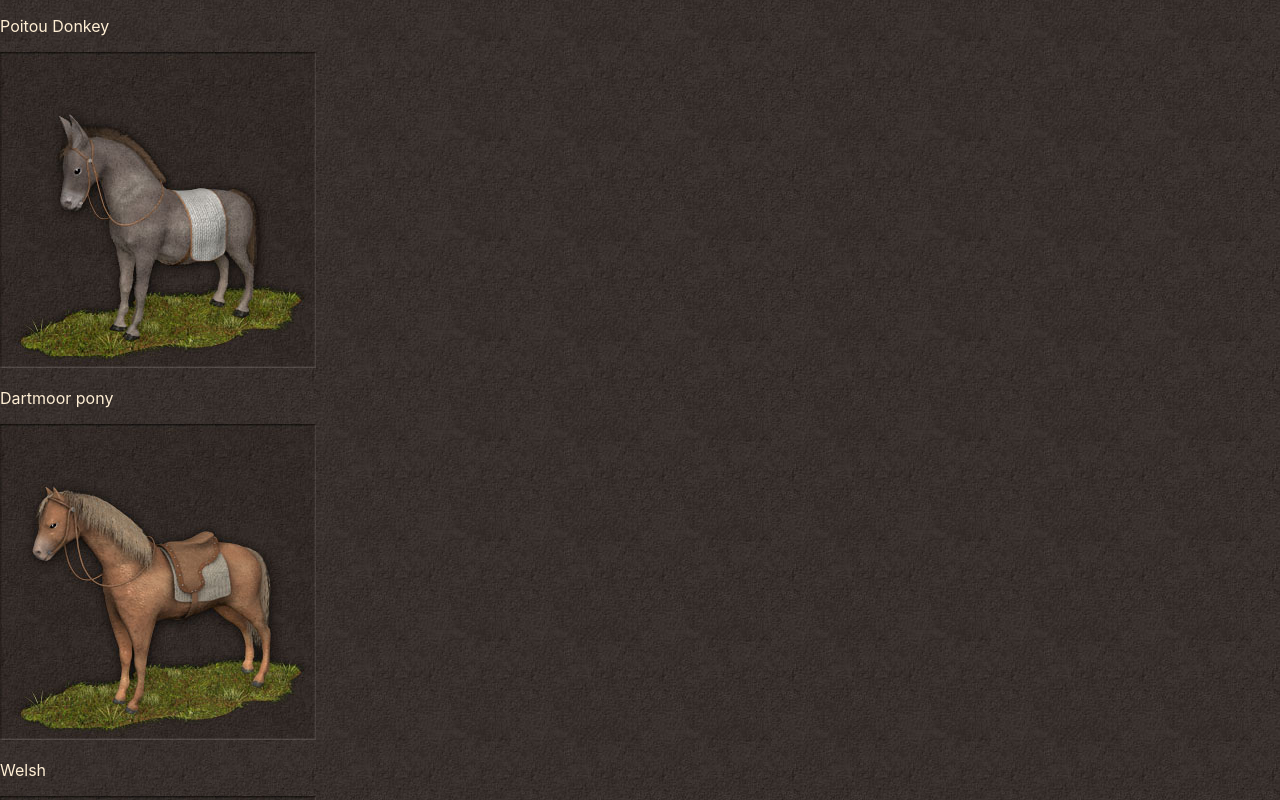
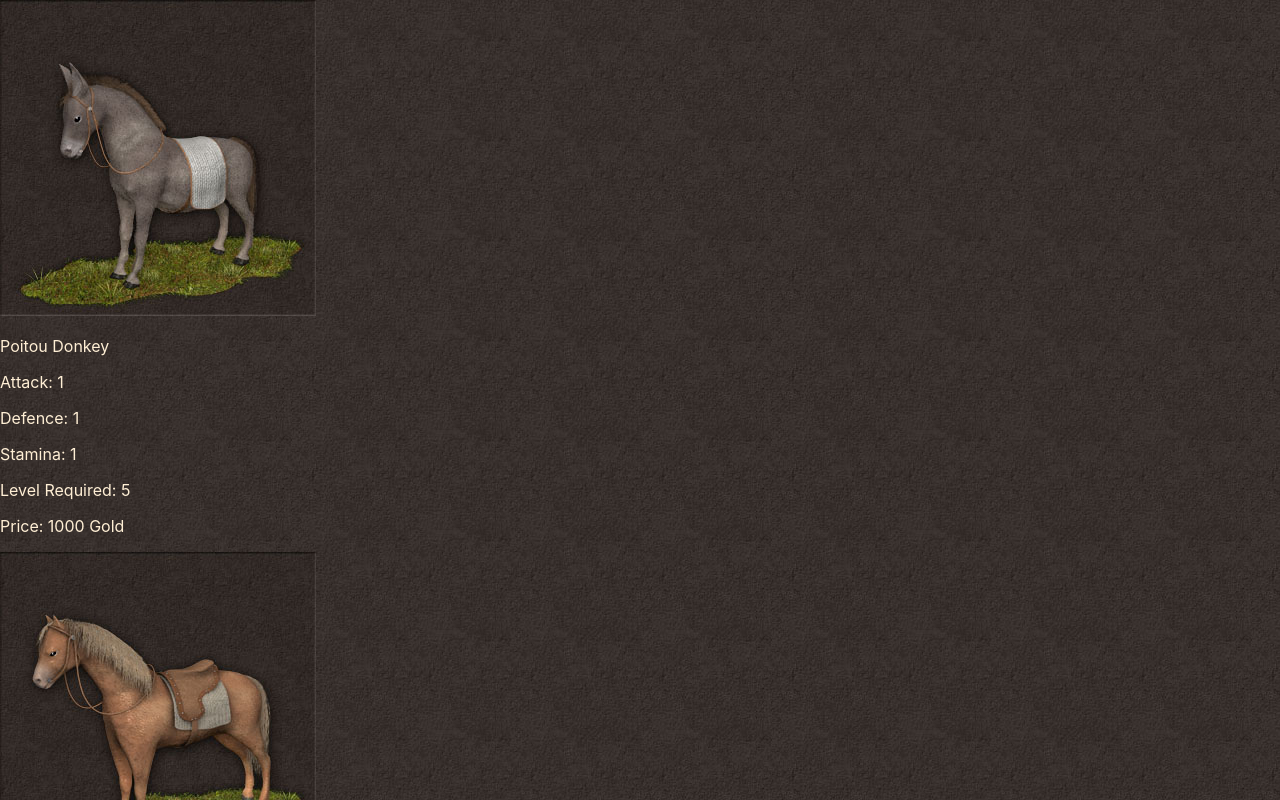
Before and after one commit to TheMshary/HW-Gear, a React (Create React App) app: page / in a window 1280 px wide. Shown: the top 800 px of the page. Built offline with nearby package versions, Linux system fonts and the light colour scheme.

Commit message:
Display full horse stats

```diff
--- a/src/components/Horses/Horse.js
+++ b/src/components/Horses/Horse.js
@@ -3,8 +3,14 @@ import React from "react";
 const Horse = ({ horse }) => {
   return (
     <div>
+      <img src={horse.image} alt={horse.name} />
       <p>{horse.name}</p>
-      <img src={horse.image} alt={horse.name} />
+      <p>Attack: {horse.attack}</p>
+      <p>Defence: {horse.defence}</p>
+      <p>Stamina: {horse.stamina}</p>
+      <p>Level Required: {horse.level}</p>
+      <p>Price: {horse.price} Gold</p>
+      {horse.premium && <p>-Premium-</p>}
     </div>
   );
 };
```
